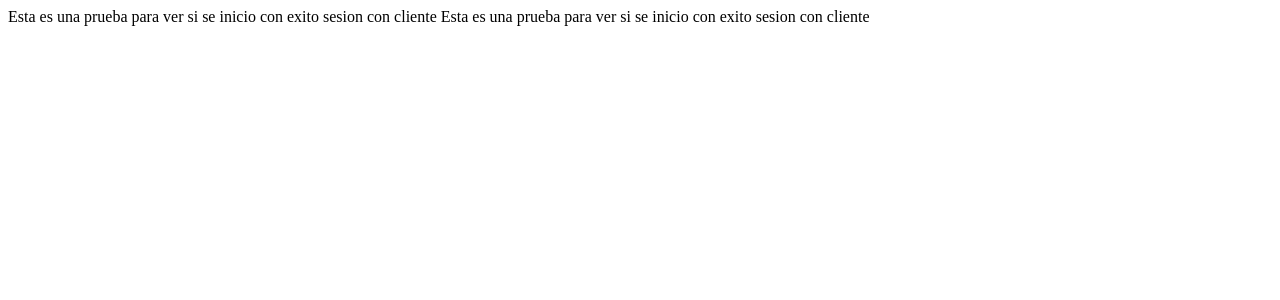
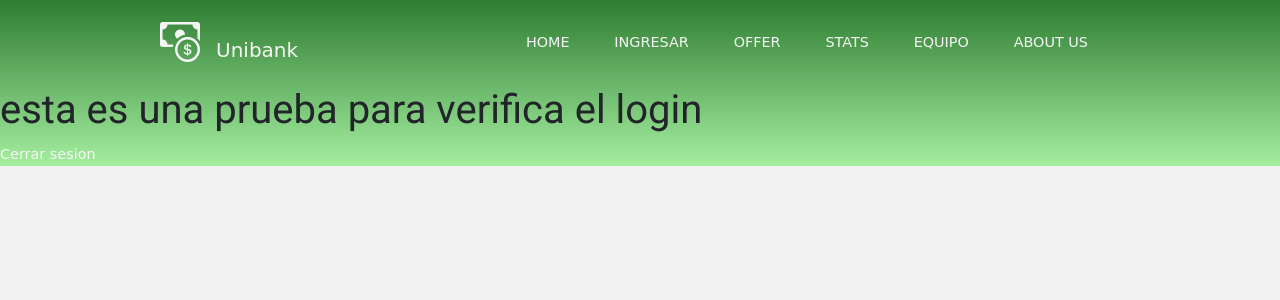
Before and after one commit to Maskeit/Proyecto-Integrador-3, a PHP site: page /cliente in a window 1280 px wide. Shown: the top 300 px of the page. Run offline with PHP 8.4, Linux system fonts and the light colour scheme; the visitor is signed in with stand-in values (Sample User, id 1); some libraries are stand-ins or nearby versions; some web fonts are replaced.

Commit message:
Ya quedo el login y registro funcionando, solo falta crear la vista del perfil cliente y las demas funcionalidades

```diff
--- a/cliente.php
+++ b/cliente.php
@@ -6,6 +6,4 @@ if(isset($_SESSION['codigoCliente'])){
     header('Location: rscCliente/loginCliente.php');
     die();
 }
-
-require 'vistas/cliente.view.php';
 ?>
--- a/vistas/cliente.view.php
+++ b/vistas/cliente.view.php
@@ -1,4 +1,6 @@
-        <?php
-        //vista del perfil del cliente
-        echo "Esta es una prueba para ver si se inicio con exito sesion con cliente";
-        ?>
+<?php
+require 'vistas/header.php';
+?>
+
+<h1>esta es una prueba para verifica el login</h1>
+<a href="../funciones/cerrarSesionCliente.php">Cerrar sesion</a>
--- a/vistas/header.php
+++ b/vistas/header.php
@@ -44,7 +44,7 @@
               <div class="dropdown">
                 <a href="#" class="nav-link">INGRESAR</a>
                 <div class="dropdown-content">
-                  <a href="./rscCliente/loginCliente.php">Cliente</a> <!--Aqui mover la ubicacion y cambiarla por cliente.php haciendo un isset-->
+                  <a href="cliente.php">Cliente</a> <!--Aqui mover la ubicacion y cambiarla por cliente.php haciendo un isset-->
                   <a href="ejecutivo.php">Ejecutivo</a>
                 </div>
               </div>
@@ -65,7 +65,7 @@
 
             <li class="nav-item">
               <a class="nav-link" href="./funciones/cerrarSesionEjecutivo.php">
-                <?php if(isset($_SESSION['usuarioEjecutivo'])){
+                <?php if(isset($_SESSION['usuarioEjecutivo'|| 'codigoCliente'])){
                     echo "CERRAR SESION"; //se va mostrar cerrar sesion si es que el ejecutivo tiene una sesion iniciada
                     } else {
                          echo "ABOUT US"; //sino pues muetra otro texto
```
Also changed, not shown: funciones/cerrarSesionCliente.php (added, +9 -0 lines).
